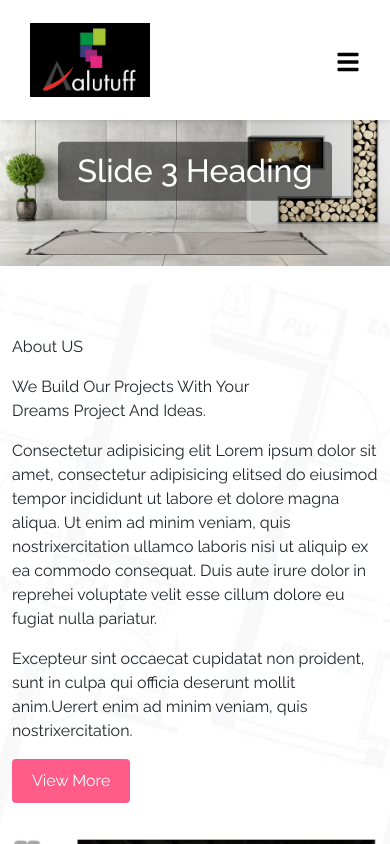
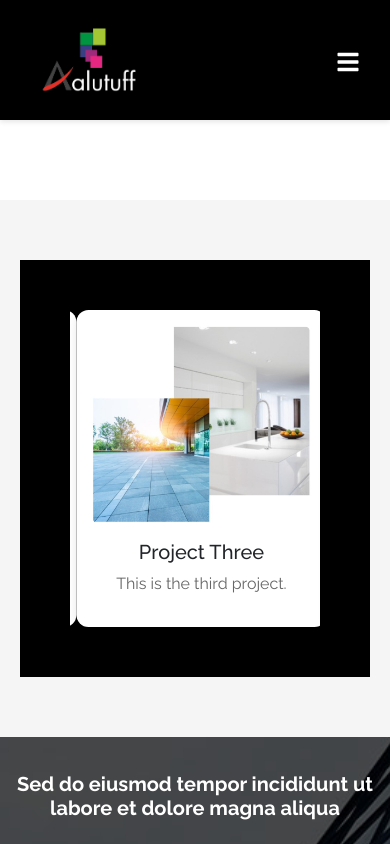
Before and after one commit to rishab-sudo/Alutuff-new, a React (Create React App) app: page /projects in a window 390 px wide. Shown: the top 844 px of the page. Built offline with nearby package versions, Linux system fonts and the light colour scheme.

Commit message:
first commit

```diff
--- a/src/App.js
+++ b/src/App.js
@@ -3,6 +3,8 @@ import { BrowserRouter as Router, Routes, Route } from 'react-router-dom';
 import './App.css';
 import 'bootstrap/dist/js/bootstrap.bundle';
 import 'bootstrap/dist/css/bootstrap.min.css';
+import 'slick-carousel/slick/slick.css';
+import 'slick-carousel/slick/slick-theme.css';
 // Import Components
 import Navbar from './components/Navbar';
 import Home from './Pages/Home';
@@ -11,6 +13,7 @@ import About from './Pages/About';
 import ProductPage from './Pages/ProductPage';
 import Contact from './Pages/Contact';
 import Established from './Pages/Established';
+import Projects from './Pages/Projects';
 
 
 
@@ -27,6 +30,7 @@ function App() {
           <Route path="/home" element={<Home />} />
             <Route path="/about" element={<About />} />
             <Route path="/product" element={<ProductPage />} />
+               <Route path="/projects" element={<Projects />} />
           <Route path="/contact" element={<Contact />} />
                   <Route path="/established" element={<Established />} />
         </Routes>
--- /dev/null
+++ b/src/Pages/Projects.css
@@ -0,0 +1,69 @@
+.projects-wrapper {
+    margin-top: 200px;
+  width: 100%;
+  background-color: #f5f5f5;
+  display: flex;
+  justify-content: center;
+  align-items: center;
+  padding: 60px 20px;
+  overflow: hidden;
+}
+
+.project-slick-slider {
+    margin: auto;
+    padding: 50px;
+  width: 100%;
+  max-width: 100%;
+  box-sizing: border-box;
+  background-color: black;
+}
+
+.projects-card {
+    margin: auto;
+    max-width: 520px;
+  background: #fff;
+  border-radius: 12px;
+  margin: 0 20px; /* horizontal gap between slides */
+  padding: 20px;
+  text-align: center;
+  transition: transform 0.4s ease, box-shadow 0.4s ease;
+  box-shadow: 0 4px 10px rgba(0, 0, 0, 0.1);
+
+}
+
+
+.project-slider-img {
+  width: 100%;
+  height: 220px;
+  object-fit: cover;
+  border-radius: 10px;
+
+}
+
+.projects-card h3 {
+  margin-top: 15px;
+  font-size: 20px;
+}
+
+.projects-card p {
+  font-size: 16px;
+  color: #666;
+}
+
+/* Remove center effect completely */
+.slick-center .projects-card {
+  transform: none;
+  opacity: 1;
+  box-shadow: 0 4px 10px rgba(0, 0, 0, 0.1);
+}
+
+@media (max-width: 768px) {
+  .projects-card {
+    margin: 0 5px;
+    padding: 15px;
+  }
+
+  .project-slider-img {
+    height: 200px;
+  }
+}
--- /dev/null
+++ b/src/Pages/Projects.js
@@ -0,0 +1,63 @@
+import React from 'react';
+import Slider from 'react-slick';
+import './Projects.css';
+import 'slick-carousel/slick/slick.css';
+import 'slick-carousel/slick/slick-theme.css';
+
+const projects = [
+  {
+    image: require('../assets/about02.jpeg'),
+    title: 'Project One',
+    description: 'This is the first project.',
+  },
+  {
+    image: require('../assets/img-2.jpeg'),
+    title: 'Project Two',
+    description: 'This is the second project.',
+  },
+  {
+    image: require('../assets/about02.jpeg'),
+    title: 'Project Three',
+    description: 'This is the third project.',
+  },
+];
+
+const ProjectSlider = () => {
+const settings = {
+  centerMode: true, // keeps equal spacing on sides
+  centerPadding: '0px',
+  slidesToShow: 3,
+  autoplay: true,
+  autoplaySpeed: 2500,
+  infinite: true,
+  arrows: false,
+  responsive: [
+    {
+      breakpoint: 768,
+      settings: {
+        slidesToShow: 1,
+        centerMode: true,
+        centerPadding: '0px',
+      },
+    },
+  ],
+};
+
+
+
+  return (
+    <div className="projects-wrapper">
+      <Slider {...settings} className="project-slick-slider">
+        {projects.map((item, index) => (
+          <div key={index} className="projects-card">
+            <img className="project-slider-img" src={item.image} alt={item.title} />
+            <h3>{item.title}</h3>
+            <p>{item.description}</p>
+          </div>
+        ))}
+      </Slider>
+    </div>
+  );
+};
+
+export default ProjectSlider;
--- a/src/components/HomeProducts.css
+++ b/src/components/HomeProducts.css
@@ -13,8 +13,13 @@
   margin-bottom: 30px;
 }
 
+/* === Filter Buttons === */
 .filter-buttons {
-  margin-bottom: 30px;
+  display: flex;
+  flex-wrap: wrap;
+  justify-content: center;
+  gap: 10px;
+  margin-bottom: 10px;
 }
 
 .filter-buttons button {
@@ -22,8 +27,12 @@
   padding: 10px 20px;
   border: none;
   background: #ddd;
+  height: 75px;
+  width: auto;
   cursor: pointer;
   transition: background 0.3s;
+  white-space: nowrap;
+  border-radius: 5px;
 }
 
 .filter-buttons button.active,
@@ -32,11 +41,38 @@
   color: #fff;
 }
 
+/* === Swipe Indicator Arrow (right side, mobile only) */
+.swipe-indicator {
+  display: none;
+  position: relative;
+  margin-top: -25px;
+  text-align: right;
+  padding-right: 10px;
+}
+
+.swipe-indicator svg {
+  animation: bounceArrow 1.5s infinite;
+  fill: #ff69b4; /* pink */
+  width: 36px;
+  height: 36px;
+}
+
+@keyframes bounceArrow {
+  0%, 100% {
+    transform: translateX(0);
+  }
+  50% {
+    transform: translateX(8px);
+  }
+}
+
+/* === Product Cards === */
 .product-cards {
   display: grid;
   grid-template-columns: repeat(4, 1fr);
   gap: 20px;
   position: relative;
+  margin-top: 5%;
 }
 
 .product-cards.forward {
@@ -134,15 +170,48 @@
   cursor: pointer;
 }
 
-/* Responsive */
+/* === Responsive === */
 @media (max-width: 992px) {
+  .homeproduct-section {
+    padding: 50px 10px;
+  }
+
   .product-cards {
     grid-template-columns: repeat(2, 1fr);
   }
 }
 
 @media (max-width: 576px) {
+  .homeproduct-section {
+    padding: 50px 10px;
+  }
+
   .product-cards {
     grid-template-columns: 1fr;
   }
+
+  .filter-buttons {
+    flex-wrap: nowrap;
+    overflow-x: auto;
+    gap: 10px;
+    justify-content: flex-start;
+    padding: 5px 10px 10px;
+    scrollbar-width: none; /* Firefox */
+    -ms-overflow-style: none;  /* IE/Edge */
+  }
+
+  .filter-buttons::-webkit-scrollbar {
+    display: none;
+  }
+
+  .filter-buttons button {
+    flex: 0 0 auto;
+
+  height: 50px;
+  }
+
+  .swipe-indicator {
+    display: block;
+    margin-top: 2px;
+  }
 }
--- a/src/components/HomeProducts.js
+++ b/src/components/HomeProducts.js
@@ -64,6 +64,11 @@ export default function HomeProducts() {
     </button>
   ))}
 </div>
+<div className="swipe-indicator">
+  <svg viewBox="0 0 24 24">
+    <path d="M10 6L16 12L10 18" />
+  </svg>
+</div>
 
       <div className={`product-cards ${animationClass}`}>
         {currentProducts.map(product => (
--- a/src/components/Navbar.css
+++ b/src/components/Navbar.css
@@ -4,8 +4,8 @@
   position: fixed;
   top: 0;
   left: 0;
-  background-color: #fff;
-  color: #000;
+  background-color: #000;
+  color: #fff;
   z-index: 1000;
   box-shadow: 0 2px 5px rgba(0,0,0,0.1);
 }
@@ -41,7 +41,7 @@
 
 .nav-links a, .dropdown-toggle {
   text-decoration: none;
-color: #000;
+color: #ffffff;
   font-size: 18px;
   cursor: pointer;
 }
--- a/src/components/Navbar.js
+++ b/src/components/Navbar.js
@@ -35,6 +35,7 @@ const Navbar = () => {
 </li>
 
           <li><a href="/product">Product</a></li>
+                        <li><a href="/projects" onClick={toggleMenu}>Projects</a></li>
           <li><a href="/contact">Contact</a></li>
         </ul>
 
@@ -65,6 +66,7 @@ const Navbar = () => {
           </li>
 
           <li><a href="/product" onClick={toggleMenu}>Product</a></li>
+
           <li><a href="#contact" onClick={toggleMenu}>Contact</a></li>
         </ul>
       </div>
```
Lines whose indentation alone changed are shown as unchanged.
